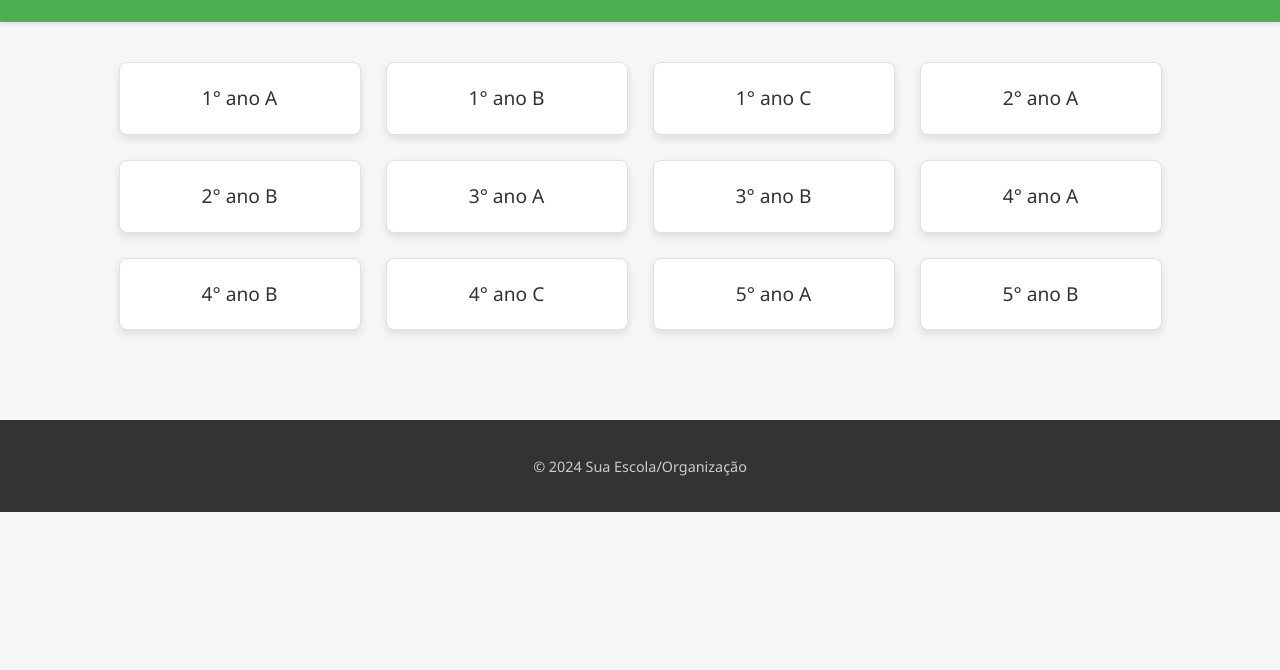
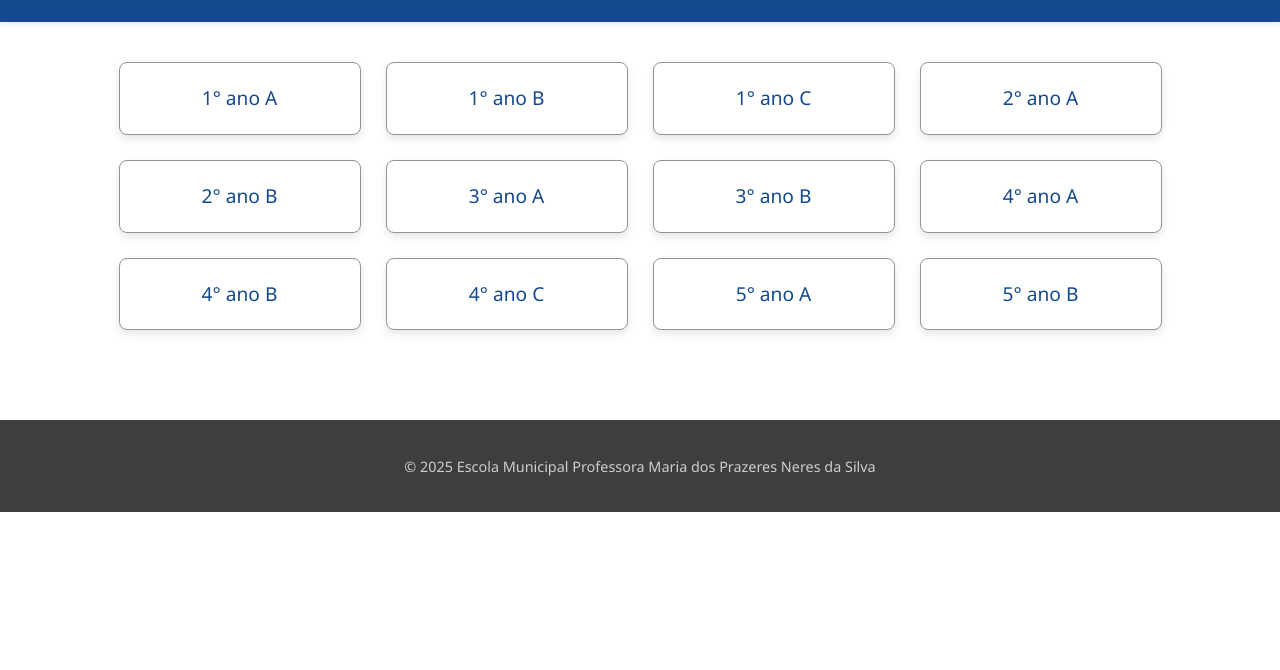
Before and after one commit to ZRGRU/PixelArt_Contest, a plain HTML site: page index.html in a window 1280 px wide. Shown: the part 130-800 px from the top of the page. Drawn offline with Linux system fonts and the light colour scheme.

Commit message:
feat: Adiciona variáveis de cor globais e atualiza estilos da galeria para uso consistente

```diff
--- /dev/null
+++ b/color_variables.css
@@ -0,0 +1,72 @@
+/* drawing_contest/color_variables.css */
+/* Define as variáveis de cores globais para o projeto */
+
+:root {
+    /* Cores Claras e Neutras */
+    --color-white: #ffffff;              /* Branco puro */
+    --color-light-yellow: #fffcae;       /* Amarelo muito claro / Creme */
+    --color-bright-yellow: #fff803;      /* Amarelo vibrante / Limão */
+    --color-light-gray: #cececd;         /* Cinza claro */
+    --color-medium-gray: #949392;        /* Cinza médio */
+
+    /* Cores Escuras e Destaque */
+    --color-dark-blue: #15498e;          /* Azul escuro (corporativo/sério) */
+    --color-dark-gray: #3e3e3d;          /* Cinza escuro / Grafite */
+    --color-black: #000000;              /* Preto puro */
+
+    /* -------------------------------------------------------------------- */
+    /* Variáveis Semânticas (Como você poderia usá-las no seu tema)      */
+    /* Estas são sugestões baseadas nas cores fornecidas. Ajuste conforme   */
+    /* a função de cada cor no seu design.                                */
+    /* -------------------------------------------------------------------- */
+
+    /* Cores de Fundo */
+    --theme-background-primary: var(--color-white);       /* Fundo principal da página */
+    --theme-background-secondary: var(--color-light-gray);/* Fundo para seções secundárias ou cards sutis */
+    --theme-background-accent: var(--color-light-yellow); /* Fundo para áreas de destaque ou notas */
+
+    /* Cores de Superfície (Cards, Modais, etc.) */
+    --theme-surface-primary: var(--color-white);
+    --theme-surface-secondary: var(--color-light-yellow); /* Pode ser usado para um card destacado */
+
+    /* Cores de Texto */
+    --theme-text-primary: var(--color-dark-gray);         /* Texto principal sobre fundos claros */
+    --theme-text-secondary: var(--color-medium-gray);       /* Texto secundário, menos importante */
+    --theme-text-on-dark-bg: var(--color-light-gray);     /* Texto para usar sobre fundos escuros (ex: azul escuro) */
+    --theme-text-on-accent-bg: var(--color-dark-gray);    /* Texto para usar sobre o amarelo vibrante (se precisar de contraste) */
+    --theme-text-link: var(--color-dark-blue);            /* Cor para links */
+    --theme-text-link-hover: var(--color-black);          /* Cor para links no hover (poderia ser uma variação do azul) */
+
+    /* Cores de Borda */
+    --theme-border-primary: var(--color-medium-gray);
+    --theme-border-secondary: var(--color-light-gray);
+
+    /* Cores de Destaque e Ação */
+    --theme-accent-primary: var(--color-dark-blue);       /* Botões primários, ícones importantes */
+    --theme-accent-secondary: var(--color-bright-yellow); /* Destaques, avisos, botões secundários chamativos */
+    --theme-text-on-accent-primary: var(--color-white);   /* Texto sobre o azul escuro */
+    --theme-text-on-accent-secondary: var(--color-dark-gray); /* Texto sobre o amarelo vibrante (precisa de bom contraste) */
+
+    /* Cores de Feedback (opcional, se precisar) */
+    /* --theme-success: #28a745; (Exemplo, não das suas cores) */
+    /* --theme-danger: #dc3545;  (Exemplo, não das suas cores) */
+    /* --theme-warning: var(--color-bright-yellow); (Poderia ser usado para avisos) */
+
+    /* Cores de Sombra */
+    --theme-shadow-color: rgba(var(--color-black-rgb, 0,0,0), 0.1); /* Sombra sutil, note o fallback para preto se --color-black-rgb não for definido */
+}
+
+/*
+   Opcional: Se você quiser usar rgba() com suas variáveis de cor para sombras
+   ou overlays, você pode definir as componentes RGB separadamente, embora
+   CSS mais moderno permita `rgba(var(--color-black), 0.1)` na maioria dos casos.
+   Se precisar de compatibilidade mais antiga ou controle fino:
+
+:root {
+    ...
+    --color-black-rgb: 0, 0, 0;
+    --color-dark-gray-rgb: 62, 62, 61;
+    ...
+    --theme-shadow-color: rgba(var(--color-black-rgb), 0.1);
+}
+*/
--- a/gallery_style.css
+++ b/gallery_style.css
@@ -1,82 +1,25 @@
 /* drawing_contest/gallery_style.css */
-
-/*
-    Reutilizando e definindo variáveis de cor.
-    Você pode ter um arquivo CSS separado só para variáveis se o projeto crescer,
-    ou redefinir/adicionar variáveis específicas para a galeria aqui se necessário.
-    Por agora, vamos assumir que as variáveis definidas em main_style.css (ou
-    um arquivo global de variáveis) estão disponíveis, ou podemos redefini-las
-    aqui para o contexto da galeria. Para este exemplo, vou referenciar
-    as variáveis como se estivessem globalmente disponíveis (pense que `:root`
-    em main_style.css as tornou acessíveis). Se você não tiver um CSS global
-    de variáveis carregado ANTES deste, você precisaria copiar o bloco :root
-    de main_style.css para o topo deste arquivo também.
-*/
-
-/* Se este arquivo for carregado independentemente ou se você quiser
-   ter um conjunto de variáveis ligeiramente diferente para a galeria,
-   descomente e ajuste este bloco :root. Caso contrário, ele usará
-   as variáveis do :root já carregado (ex: de main_style.css se ambos
-   estiverem na mesma página, o que não é o caso aqui, então é melhor
-   incluí-las ou ter um arquivo de variáveis separado importado).
-
-   Para simplificar e garantir que funcione, vamos REPETIR as variáveis aqui.
-   Em um projeto maior, você gerenciaria isso de forma mais centralizada.
-*/
-:root {
-  --color-primary: #4caf50; /* Verde principal */
-  --color-primary-darker: #3e8e41;
-  --color-secondary: #ff9800; /* Laranja secundário (ex: botões de importação) */
-  --color-accent: #007bff; /* Azul para botões de ação como "Votar" */
-  --color-accent-darker: #0056b3;
-  --color-danger: #dc3545; /* Vermelho para botões de reset/perigo */
-  --color-danger-darker: #c82333;
-  --color-info: #17a2b8; /* Azul claro para botões de exportação/info */
-  --color-info-darker: #138496;
-
-  --color-background: #e9e9e9; /* Fundo da página da galeria (um pouco mais escuro que o principal) */
-  --color-surface: #ffffff; /* Fundo dos itens da galeria, controles (branco) */
-  --color-surface-alt: #f8f9fa; /* Fundo alternativo (ex: rodapé) */
-  --color-text-primary: #333333;
-  --color-text-on-primary: #ffffff;
-  --color-text-on-accent: #ffffff;
-  --color-text-on-danger: #ffffff;
-  --color-text-on-info: #ffffff;
-  --color-text-on-secondary: #212529; /* Texto escuro para fundo laranja/amarelo */
-  --color-border: #dddddd;
-  --color-border-light: #dee2e6;
-  --color-shadow: rgba(0, 0, 0, 0.1);
-
-  --color-success-bg: #d4edda; /* Fundo para anúncio de vencedor */
-  --color-success-text: #155724; /* Texto para anúncio de vencedor */
-  --color-success-border: #c3e6cb; /* Borda para anúncio de vencedor */
-
-  --color-button-default-bg: #f0f0f0;
-  --color-button-default-border: #cccccc;
-  --color-button-default-text: #333333;
-  --color-button-default-bg-hover: #e0e0e0;
-}
+/* Este arquivo assume que color_variables.css foi carregado ANTES dele. */
 
 body {
   font-family: Arial, sans-serif;
   margin: 0;
-  background-color: var(--color-background);
-  color: var(--color-text-primary);
+  background-color: var(
+    --theme-background-secondary
+  ); /* Usando um fundo ligeiramente diferente para a galeria */
+  color: var(--theme-text-primary);
 }
 
 header {
-  background-color: var(
-    --color-primary
-  ); /* Cor primária para o cabeçalho da galeria */
-  color: var(--color-text-on-primary);
+  background-color: var(--theme-accent-primary); /* Ex: Azul escuro */
+  color: var(--theme-text-on-accent-primary); /* Ex: Branco */
   padding: 15px 20px;
   text-align: center;
   position: relative;
-  box-shadow: 0 1px 3px var(--color-shadow);
+  box-shadow: 0 1px 3px var(--theme-shadow-color);
 }
 
 header h1 {
-  /* Referencia o ID 'galleryPageTitle' do HTML */
   margin: 0;
   font-size: 1.8em;
 }
@@ -86,11 +29,16 @@ header h1 {
   top: 50%;
   left: 20px;
   transform: translateY(-50%);
-  color: var(--color-text-on-primary);
+  color: var(--theme-text-on-accent-primary);
   text-decoration: none;
   font-size: 1em;
   padding: 8px 12px;
-  background-color: rgba(0, 0, 0, 0.2); /* Um overlay semi-transparente */
+  background-color: rgba(
+    0,
+    0,
+    0,
+    0.2
+  ); /* Overlay, pode ser mantido ou usar uma var se preferir */
   border-radius: 5px;
   transition: background-color 0.2s;
 }
@@ -103,7 +51,6 @@ main {
 }
 
 .gallery-grid {
-  /* Referencia o ID 'imageGalleryContainer' do HTML */
   display: grid;
   grid-template-columns: repeat(auto-fit, minmax(220px, 1fr));
   gap: 20px;
@@ -111,18 +58,18 @@ main {
 }
 
 .photo-item {
-  background-color: var(--color-surface);
-  border: 1px solid var(--color-border);
+  background-color: var(--theme-surface-primary); /* Ex: Branco */
+  border: 1px solid var(--theme-border-primary); /* Ex: Cinza médio */
   border-radius: 8px;
   padding: 15px;
   text-align: center;
-  box-shadow: 0 2px 5px var(--color-shadow);
+  box-shadow: 0 2px 5px var(--theme-shadow-color);
   transition: transform 0.2s ease-in-out, box-shadow 0.2s ease-in-out;
 }
 
 .photo-item:hover {
   transform: translateY(-5px);
-  box-shadow: 0 4px 10px var(--color-shadow);
+  box-shadow: 0 4px 10px var(--theme-shadow-color); /* Pode usar uma var(--theme-shadow-hover-color) se definida */
 }
 
 .photo-item img {
@@ -137,21 +84,15 @@ main {
   font-weight: bold;
   margin-bottom: 10px;
   word-wrap: break-word;
-  color: var(--color-text-primary);
-}
-
-.counter {
-  display: flex;
-  justify-content: center;
-  align-items: center;
-  gap: 10px;
-  margin-top: 10px;
+  color: var(--theme-text-primary);
 }
 
 .counter button {
-  background-color: var(--color-button-default-bg);
-  border: 1px solid var(--color-button-default-border);
-  color: var(--color-button-default-text);
+  background-color: var(
+    --theme-surface-secondary
+  ); /* Ex: Amarelo claro ou cinza claro */
+  border: 1px solid var(--theme-border-secondary); /* Ex: Cinza claro */
+  color: var(--theme-text-primary);
   font-size: 1.2em;
   width: 30px;
   height: 30px;
@@ -161,14 +102,16 @@ main {
 }
 
 .counter button:hover {
-  background-color: var(--color-button-default-bg-hover);
+  background-color: var(
+    --theme-border-primary
+  ); /* Escurece um pouco o fundo do botão */
 }
 
 .counter input[type="number"] {
   width: 50px;
   text-align: center;
   font-size: 1em;
-  border: 1px solid var(--color-button-default-border);
+  border: 1px solid var(--theme-border-secondary);
   border-radius: 4px;
   padding: 5px;
   -moz-appearance: textfield;
@@ -180,42 +123,45 @@ main {
 }
 
 .gallery-controls {
-  /* Container para os botões de ação principais */
   text-align: center;
   margin-bottom: 20px;
 }
 
 .action-button {
-  /* Classe base para todos os botões de ação */
   padding: 12px 25px;
   font-size: 1.1em;
   border: none;
   border-radius: 5px;
   cursor: pointer;
   transition: background-color 0.3s;
-  margin: 5px 10px; /* Adiciona margem para quebrar linha melhor */
+  margin: 5px 10px;
 }
 
 .vote-button {
-  /* ID 'voteProcessButton' */
-  background-color: var(--color-accent);
-  color: var(--color-text-on-accent);
+  background-color: var(--theme-accent-primary); /* Ex: Azul escuro */
+  color: var(--theme-text-on-accent-primary); /* Ex: Branco */
 }
 .vote-button:hover {
-  background-color: var(--color-accent-darker);
+  background-color: var(
+    --color-dark-blue-darker,
+    #10386e
+  ); /* Fallback se não tiver uma var específica para hover */
 }
 
 .reset-button {
-  /* ID 'resetVotingButton' */
-  background-color: var(--color-danger);
-  color: var(--color-text-on-danger);
+  background-color: var(
+    --color-danger,
+    #dc3545
+  ); /* Usando uma cor de perigo, fallback se não existir */
+  color: var(
+    --theme-text-on-accent-primary
+  ); /* Assumindo que o texto será branco */
 }
 .reset-button:hover {
-  background-color: var(--color-danger-darker);
+  background-color: var(--color-danger-darker, #c82333);
 }
 
 .json-io-controls {
-  /* Container para botões de exportar/importar */
   display: flex;
   justify-content: center;
   gap: 10px;
@@ -223,48 +169,45 @@ main {
 }
 
 .export-button {
-  /* ID 'exportProgressButton' */
-  background-color: var(--color-info);
-  color: var(--color-text-on-info);
+  background-color: var(
+    --color-info,
+    #17a2b8
+  ); /* Usando uma cor de informação */
+  color: var(--theme-text-on-accent-primary);
 }
 .export-button:hover {
-  background-color: var(--color-info-darker);
+  background-color: var(--color-info-darker, #138496);
 }
 
 .import-button {
-  /* ID 'triggerImportButton' */
-  background-color: var(--color-secondary);
-  color: var(--color-text-on-secondary);
+  background-color: var(--theme-accent-secondary); /* Ex: Amarelo vibrante */
+  color: var(
+    --theme-text-on-accent-secondary
+  ); /* Ex: Cinza escuro para contraste */
 }
 .import-button:hover {
-  background-color: var(
-    --color-secondary-darker,
-    #e08600
-  ); /* Fallback se a var não existir */
+  background-color: var(--color-bright-yellow-darker, #d9d303); /* Fallback */
 }
 
 .winner-announcement {
-  /* ID 'winnerDisplayArea' */
   text-align: center;
   padding: 20px;
-  background-color: var(--color-success-bg);
-  color: var(--color-success-text);
-  border: 1px solid var(--color-success-border);
+  background-color: var(--theme-background-accent); /* Ex: Amarelo claro */
+  color: var(--theme-text-primary); /* Texto principal sobre o amarelo claro */
+  border: 1px solid var(--theme-border-primary); /* Borda cinza média */
   border-radius: 8px;
-  margin: 30px auto; /* Adiciona margem superior/inferior e centraliza */
-  max-width: 600px; /* Limita a largura do anúncio */
+  margin: 30px auto;
+  max-width: 600px;
 }
 
 .winner-announcement img {
-  /* ID 'winnerImageElement' */
   max-width: 90%;
   max-height: 400px;
   border-radius: 8px;
   margin-top: 15px;
-  border: 3px solid var(--color-success-text); /* Borda com a cor do texto de sucesso */
+  border: 3px solid var(--theme-accent-primary); /* Borda com a cor de destaque primária */
 }
 .winner-announcement p {
-  /* ID 'winnerNameText' */
   font-size: 1.2em;
   font-weight: bold;
   margin-top: 10px;
@@ -273,23 +216,25 @@ main {
 footer {
   text-align: center;
   padding: 15px;
-  background-color: var(--color-surface-alt);
-  border-top: 1px solid var(--color-border-light);
+  background-color: var(
+    --theme-surface-primary
+  ); /* Fundo branco para o rodapé da galeria */
+  border-top: 1px solid var(--theme-border-secondary); /* Borda cinza clara */
   font-size: 0.9em;
-  color: var(--color-text-secondary);
+  color: var(--theme-text-secondary);
   margin-top: 30px;
 }
 
-/* Responsividade para os botões de controle */
+/* Responsividade (mantida como antes) */
 @media (max-width: 600px) {
   .gallery-controls,
   .json-io-controls {
-    flex-direction: column; /* Empilha os botões */
+    flex-direction: column;
     align-items: center;
   }
   .action-button {
-    width: 80%; /* Faz os botões ocuparem mais largura */
+    width: 80%;
     max-width: 300px;
-    margin: 8px 0; /* Ajusta margens para empilhamento vertical */
+    margin: 8px 0;
   }
 }
--- a/index.html
+++ b/index.html
@@ -7,6 +7,7 @@
     <meta name="viewport" content="width=device-width, initial-scale=1.0" />
     <title>Olimpíada de Desenhos - Escolha a Turma</title>
     <!-- Título da página em português -->
+    <link rel="stylesheet" href="color_variables.css" />
     <link rel="stylesheet" href="main_style.css" />
   </head>
   <body>
@@ -36,7 +37,7 @@
       <!-- Adicione mais links para outras turmas conforme necessário -->
     </main>
     <footer>
-      <p>© 2024 Sua Escola/Organização</p>
+      <p>© 2025 Escola Municipal Professora Maria dos Prazeres Neres da Silva</p>
       <!-- Rodapé, pode ser personalizado -->
     </footer>
   </body>
--- a/main_style.css
+++ b/main_style.css
@@ -1,21 +1,5 @@
 /* drawing_contest/main_style.css */
-
-/* Definição das Variáveis de Cor Globais */
-:root {
-  --color-primary: #4caf50; /* Verde principal (cabeçalho, destaques) */
-  --color-primary-darker: #3e8e41; /* Variação mais escura do primário para hovers */
-  --color-secondary: #ff9800; /* Laranja como cor secundária (opcional, para botões ou alertas) */
-  --color-background: #f4f7f6; /* Fundo geral da página (cinza muito claro) */
-  --color-surface: #ffffff; /* Fundo de superfícies como cards (branco) */
-  --color-surface-hover: #f9f9f9; /* Fundo de superfície no hover */
-  --color-text-primary: #333333; /* Cor de texto principal (escura) */
-  --color-text-secondary: #555555; /* Cor de texto secundária (um pouco mais clara) */
-  --color-text-on-primary: #ffffff; /* Cor de texto sobre fundos primários (branco) */
-  --color-text-on-dark: #cccccc; /* Cor de texto clara para fundos escuros (rodapé) */
-  --color-border: #e0e0e0; /* Cor para bordas sutis */
-  --color-shadow: rgba(0, 0, 0, 0.1); /* Cor base para sombras */
-  --color-shadow-hover: rgba(0, 0, 0, 0.15); /* Cor de sombra no hover */
-}
+/* Este arquivo assume que color_variables.css foi carregado ANTES dele. */
 
 /* Reset básico e configurações globais */
 body,
@@ -24,23 +8,19 @@ html {
   padding: 0;
   font-family: "Segoe UI", Tahoma, Geneva, Verdana, sans-serif;
   background-color: var(
-    --color-background
-  ); /* Usa a variável de cor de fundo */
-  color: var(
-    --color-text-primary
-  ); /* Usa a variável de cor de texto principal */
+    --theme-background-primary
+  ); /* Usando variável semântica */
+  color: var(--theme-text-primary);
   line-height: 1.6;
 }
 
 /* Estilo do Cabeçalho Principal */
 header {
-  background-color: var(--color-primary); /* Usa a variável de cor primária */
-  color: var(
-    --color-text-on-primary
-  ); /* Usa a variável de texto sobre primário */
+  background-color: var(--theme-accent-primary); /* Ex: Azul escuro */
+  color: var(--theme-text-on-accent-primary); /* Ex: Branco */
   padding: 25px 20px;
   text-align: center;
-  box-shadow: 0 2px 5px var(--color-shadow); /* Usa a variável de cor de sombra */
+  box-shadow: 0 2px 5px var(--theme-shadow-color);
 }
 
 header h1 {
@@ -52,7 +32,7 @@ header h1 {
 header p {
   margin: 0;
   font-size: 1.1em;
-  opacity: 0.9; /* Mantido, pois não é uma cor direta */
+  opacity: 0.9;
 }
 
 /* Container para a lista de turmas */
@@ -68,10 +48,8 @@ header p {
 
 /* Estilo individual de cada link de turma */
 .class-link {
-  background-color: var(
-    --color-surface
-  ); /* Usa a variável de cor de superfície */
-  color: var(--color-text-primary);
+  background-color: var(--theme-surface-primary); /* Ex: Branco */
+  color: var(--theme-text-link); /* Ex: Azul escuro (para texto do link) */
   text-decoration: none;
   padding: 20px 30px;
   border-radius: 8px;
@@ -79,52 +57,43 @@ header p {
   font-weight: 500;
   text-align: center;
   min-width: 180px;
-  box-shadow: 0 4px 8px var(--color-shadow);
+  box-shadow: 0 4px 8px var(--theme-shadow-color);
   transition: transform 0.2s ease-in-out, box-shadow 0.2s ease-in-out,
     background-color 0.2s, color 0.2s;
-  border: 1px solid var(--color-border); /* Usa a variável de cor de borda */
+  border: 1px solid var(--theme-border-primary); /* Ex: Cinza médio */
 }
 
 .class-link:hover {
   transform: translateY(-5px) scale(1.03);
-  box-shadow: 0 6px 12px var(--color-shadow-hover); /* Usa a variável de sombra no hover */
+  box-shadow: 0 6px 12px rgba(0, 0, 0, 0.15); /* Pode manter uma sombra mais escura ou usar var(--theme-shadow-color) com mais opacidade */
   background-color: var(
-    --color-surface-hover
-  ); /* Usa a variável de superfície no hover */
-  color: var(
-    --color-primary
-  ); /* Usa a variável de cor primária para o texto no hover */
+    --theme-surface-secondary
+  ); /* Ex: Amarelo claro ou cinza claro */
+  color: var(--theme-text-link-hover); /* Ex: Preto ou variação do azul */
 }
 
 /* Estilo do Rodapé */
 footer {
-  background-color: var(
-    --color-text-primary
-  ); /* Usando o cinza escuro do texto como fundo */
-  color: var(
-    --color-text-on-dark
-  ); /* Usa a variável de texto para fundos escuros */
+  background-color: var(--theme-text-primary); /* Ex: Cinza escuro */
+  color: var(--theme-text-on-dark-bg); /* Ex: Cinza claro */
   text-align: center;
   padding: 20px;
   margin-top: 50px;
   font-size: 0.9em;
 }
 
-/* Responsividade (mantida como antes, pois não mexe diretamente com as cores definidas nas variáveis) */
+/* Responsividade (mantida como antes, pois não mexe diretamente com as cores) */
 @media (max-width: 768px) {
   header h1 {
     font-size: 2em;
   }
-
   header p {
     font-size: 1em;
   }
-
   .class-list-container {
     gap: 20px;
     padding: 30px 15px;
   }
-
   .class-link {
     font-size: 1.1em;
     padding: 15px 25px;
@@ -136,18 +105,15 @@ footer {
   header h1 {
     font-size: 1.8em;
   }
-
   .class-list-container {
     flex-direction: column;
     align-items: center;
   }
-
   .class-link {
     width: 80%;
     max-width: 300px;
     margin-bottom: 15px;
   }
-
   .class-link:last-child {
     margin-bottom: 0;
   }
```
Also changed, not shown: gallery_template.html (+1 -0 lines).
